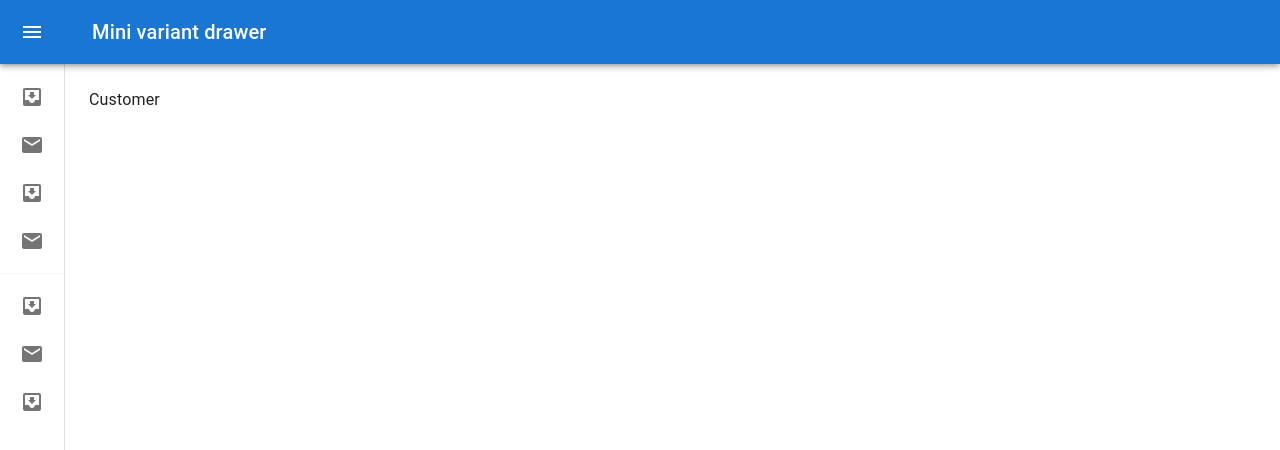
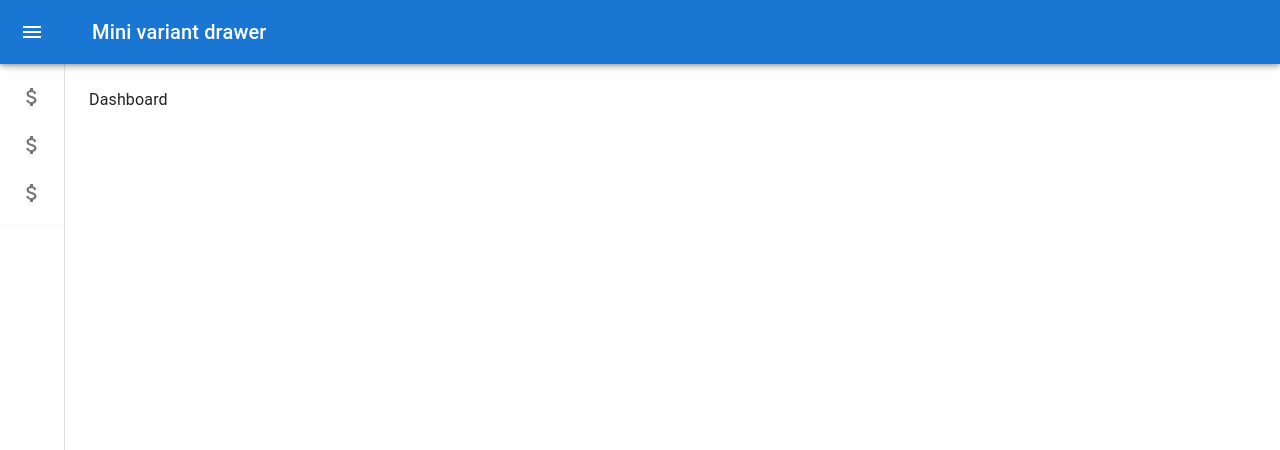
Before and after one commit to ibaddKhan/procom, a React (Vite) app in the folder reactApp/: page /customer in a window 1280 px wide. Shown: the top 450 px of the page. Built offline with nearby package versions, Linux system fonts and the light colour scheme.

Commit message:
navbar issue fixed

```diff
--- a/reactApp/src/components/customers/Navbar.jsx
+++ b/reactApp/src/components/customers/Navbar.jsx
@@ -16,8 +16,7 @@ import ListItem from "@mui/material/ListItem";
 import ListItemButton from "@mui/material/ListItemButton";
 import ListItemIcon from "@mui/material/ListItemIcon";
 import ListItemText from "@mui/material/ListItemText";
-import InboxIcon from "@mui/icons-material/MoveToInbox";
-import MailIcon from "@mui/icons-material/Mail";
+import AttachMoneyIcon from '@mui/icons-material/AttachMoney';
 
 const drawerWidth = 240;
 
@@ -90,6 +89,10 @@ export default function MiniDrawer() {
   const theme = useTheme();
   const [open, setOpen] = React.useState(false);
 
+  const handleClick = (text) => {
+    console.log(`Clicked on ${text}`);
+  };
+
   const handleDrawerOpen = () => {
     setOpen(true);
   };
@@ -122,6 +125,10 @@ export default function MiniDrawer() {
       </AppBar>
       <Drawer variant="permanent" open={open}>
         <DrawerHeader>
+          <Typography variant="h6" noWrap component="div">
+            Customer Portal
+          </Typography>
+
           <IconButton onClick={handleDrawerClose}>
             {theme.direction === "rtl" ? (
               <ChevronRightIcon />
@@ -132,9 +139,10 @@ export default function MiniDrawer() {
         </DrawerHeader>
         <Divider />
         <List>
-          {["Inbox", "Starred", "Send email", "Drafts"].map((text, index) => (
+          {["Payments", "Instant Payments", "QR Scan"].map((text, index) => (
             <ListItem key={text} disablePadding sx={{ display: "block" }}>
               <ListItemButton
+                onClick={() => handleClick(text)}
                 sx={{
                   minHeight: 48,
                   justifyContent: open ? "initial" : "center",
@@ -148,7 +156,7 @@ export default function MiniDrawer() {
                     justifyContent: "center",
                   }}
                 >
-                  {index % 2 === 0 ? <InboxIcon /> : <MailIcon />}
+                  {index % 2 === 0 ? <AttachMoneyIcon /> : <AttachMoneyIcon />}
                 </ListItemIcon>
                 <ListItemText primary={text} sx={{ opacity: open ? 1 : 0 }} />
               </ListItemButton>
@@ -156,34 +164,10 @@ export default function MiniDrawer() {
           ))}
         </List>
         <Divider />
-        <List>
-          {["All mail", "Trash", "Spam"].map((text, index) => (
-            <ListItem key={text} disablePadding sx={{ display: "block" }}>
-              <ListItemButton
-                sx={{
-                  minHeight: 48,
-                  justifyContent: open ? "initial" : "center",
-                  px: 2.5,
-                }}
-              >
-                <ListItemIcon
-                  sx={{
-                    minWidth: 0,
-                    mr: open ? 3 : "auto",
-                    justifyContent: "center",
-                  }}
-                >
-                  {index % 2 === 0 ? <InboxIcon /> : <MailIcon />}
-                </ListItemIcon>
-                <ListItemText primary={text} sx={{ opacity: open ? 1 : 0 }} />
-              </ListItemButton>
-            </ListItem>
-          ))}
-        </List>
       </Drawer>
       <Box component="main" sx={{ flexGrow: 1, p: 3 }}>
         <DrawerHeader />
-        Customer
+        Dashboard
       </Box>
     </Box>
   );
```
